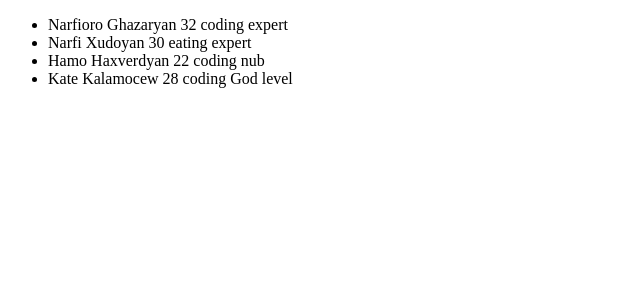
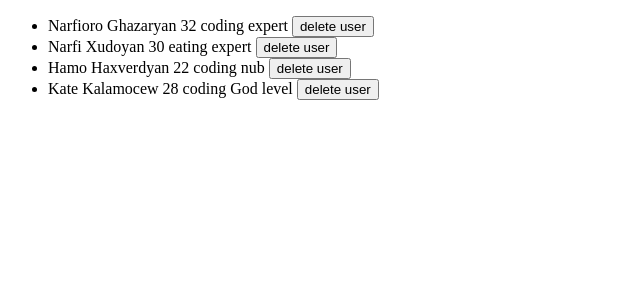
Before and after one commit to NarekGhazaryanjs/todo-with-hooks, a React (Create React App) app in the folder todo-hooks/: page / in a window 1280 px wide. Shown: the top 300 px of the page, without its empty margins (0-640 px from the left). Built offline with nearby package versions, Linux system fonts and the light colour scheme.

Commit message:
adding delete user logic

```diff
--- a/todo-hooks/src/App.js
+++ b/todo-hooks/src/App.js
@@ -1,4 +1,5 @@
 import { useState } from "react"
+import Button from "./Components/Button/Button"
 import List from "./Components/List/List"
 import Listitem from "./Components/Listitem/Listitem"
 import Text from "./Components/Text/Text"
@@ -40,6 +41,11 @@ const App = () => {
     },
   ])
 
+  const deleteUser = (id) => {
+     const newUserList = userList.filter(user => user.id !== id);
+     setUserList(newUserList)
+  }
+
   return (
     <Wrapper>
        <List>
@@ -52,6 +58,7 @@ const App = () => {
                 <Text> {user.age} </Text>
                 <Text> {user.hobby} </Text>
                 <Text> {user.range} </Text>
+                <Button onClick={() => deleteUser(user.id)}> delete user </Button>
               </Listitem>
             )
           })
```
